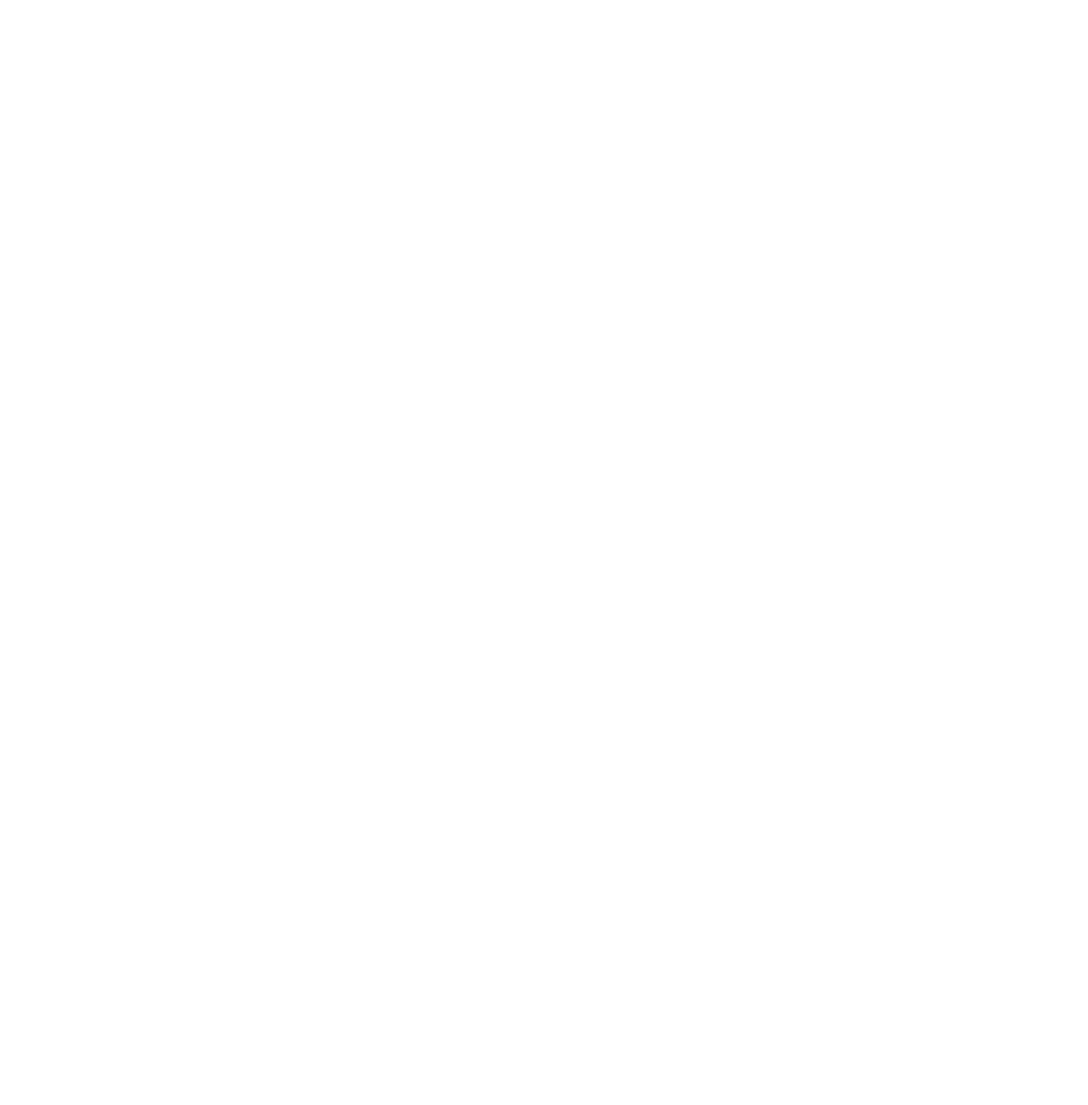
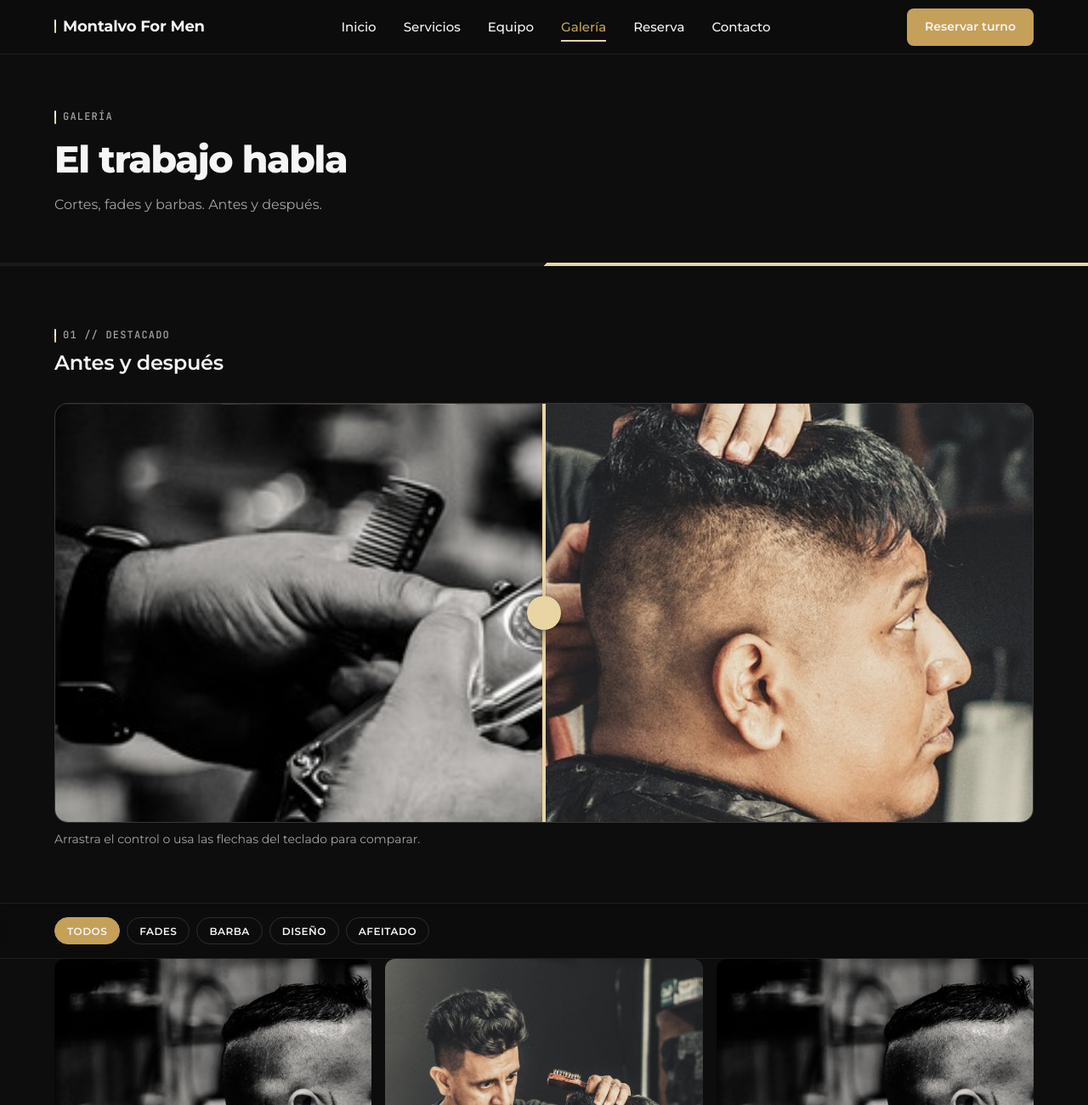
Before and after one commit to AriasYarangaIam/barbershop-website, a plain HTML site: page pages/galeria.html in a window 1280 px wide. Shown: the top 1300 px of the page at 85% size. Before the commit the page ends 800 px from the top, so only its background shows below. Drawn offline with Linux system fonts and the light colour scheme.

Commit message:
feat(galeria): maqueta masonry y comparador
Crea la pagina con hero, comparador antes/despues accesible, filtros por
estilo y 13 piezas de masonry con los recursos disponibles; anexa los
bloques CSS del comparador y de los chips (docs/MIGRATION.md B2).

Spec: odd/tasks/montalvo-migration.md, T9, S1-S3, S12, S14-S16

```diff
--- a/pages/galeria.html
+++ b/pages/galeria.html
@@ -0,0 +1,229 @@
+<!DOCTYPE html>
+<html lang="es">
+<head>
+    <meta charset="UTF-8">
+    <meta name="viewport" content="width=device-width, initial-scale=1.0">
+    <link rel="stylesheet" href="/styles/styles.css">
+    <link rel="preconnect" href="https://fonts.googleapis.com">
+    <link rel="preconnect" href="https://fonts.gstatic.com" crossorigin>
+    <link href="https://fonts.googleapis.com/css2?family=Montserrat:wght@400;500;600;700;800;900&family=JetBrains+Mono:wght@500&display=swap" rel="stylesheet">
+    <title>Galería — Montalvo For Men | Cortes, fades y barbas</title>
+    <meta name="description" content="Galería de trabajos de Montalvo For Men: fades, barbas, diseños y afeitado tradicional. Comparador antes y después y filtros por estilo.">
+    <link rel="canonical" href="https://montalvoformen.com.pe/galeria">
+    <meta property="og:title" content="Galería — Montalvo For Men">
+    <meta property="og:description" content="Cortes, fades y barbas. Antes y después.">
+    <meta property="og:image" content="https://montalvoformen.com.pe/images/hero.jpg">
+    <meta property="og:type" content="website">
+    <meta name="theme-color" content="#0D0D0D">
+</head>
+<body>
+    <a href="#main" class="skip-link">Ir a contenido principal</a>
+    <header class="topbar" role="banner">
+        <div class="topbar__inner container">
+            <a class="brand" href="/" aria-label="Montalvo For Men — inicio">
+                <span class="brand__pole" aria-hidden="true"></span>
+                <span class="brand__wordmark">Montalvo&nbsp;For&nbsp;Men</span>
+            </a>
+            <nav class="nav" aria-label="Navegación principal">
+                <ul class="nav__list">
+                    <li><a class="nav__link" href="/">Inicio</a></li>
+                    <li><a class="nav__link" href="/servicios">Servicios</a></li>
+                    <li><a class="nav__link" href="/equipo">Equipo</a></li>
+                    <li><a class="nav__link" href="/galeria" aria-current="page">Galería</a></li>
+                    <li><a class="nav__link" href="/reserva">Reserva</a></li>
+                    <li><a class="nav__link" href="/contacto">Contacto</a></li>
+                </ul>
+            </nav>
+            <a class="btn btn--primary topbar__cta" href="/reserva">Reservar turno</a>
+            <button class="nav-toggle" type="button" aria-expanded="false" aria-controls="mobile-drawer" aria-label="Abrir menú">
+                <span aria-hidden="true"></span>
+            </button>
+        </div>
+    </header>
+
+    <div id="mobile-drawer" class="mobile-drawer" role="dialog" aria-modal="true" aria-label="Menú de navegación" hidden>
+        <div class="mobile-drawer__overlay" data-drawer-close aria-hidden="true"></div>
+        <div class="mobile-drawer__panel">
+            <div class="mobile-drawer__head">
+                <span class="brand__pole" aria-hidden="true"></span>
+                <span class="mobile-drawer__title">Montalvo For Men</span>
+                <button class="mobile-drawer__close" type="button" aria-label="Cerrar menú" data-drawer-close>
+                    <span aria-hidden="true">×</span>
+                </button>
+            </div>
+            <nav aria-label="Navegación móvil">
+                <ul class="mobile-drawer__list">
+                    <li><a class="mobile-drawer__link" href="/">Inicio</a></li>
+                    <li><a class="mobile-drawer__link" href="/servicios">Servicios</a></li>
+                    <li><a class="mobile-drawer__link" href="/equipo">Equipo</a></li>
+                    <li><a class="mobile-drawer__link" href="/galeria" aria-current="page">Galería</a></li>
+                    <li><a class="mobile-drawer__link" href="/reserva">Reserva</a></li>
+                    <li><a class="mobile-drawer__link" href="/contacto">Contacto</a></li>
+                </ul>
+            </nav>
+            <a class="btn btn--accent mobile-drawer__cta" href="/reserva">Reservar turno</a>
+        </div>
+    </div>
+
+    <main id="main" class="page page--gallery">
+        <section class="page-head container" aria-labelledby="gallery-title">
+            <p class="eyebrow"><span class="eyebrow__pole" aria-hidden="true"></span>Galería</p>
+            <h1 class="page-head__title" id="gallery-title">El trabajo habla</h1>
+            <p class="page-head__lede">Cortes, fades y barbas. Antes y después.</p>
+        </section>
+
+        <hr class="barber-pole" aria-hidden="true">
+
+        <section class="before-after container" aria-labelledby="ba-title">
+            <header class="section-head">
+                <p class="eyebrow"><span class="eyebrow__pole" aria-hidden="true"></span>01 // Destacado</p>
+                <h2 id="ba-title">Antes y después</h2>
+            </header>
+            <div class="ba-slider" role="slider" tabindex="0"
+                aria-label="Comparación antes y después de un fade con acabado a navaja"
+                aria-valuemin="0" aria-valuemax="100" aria-valuenow="50">
+                <img class="ba-slider__after" src="../images/hero.jpg" alt="Resultado después del corte: fade degradado con acabado a navaja en Montalvo For Men" width="1150" height="493" loading="lazy"
+                    onerror="if(this.src!=='../images/barber-cut.jpg'){this.src='../images/barber-cut.jpg';this.alt='Resultado de corte en Montalvo For Men';}">
+                <div class="ba-slider__before" aria-hidden="true">
+                    <img src="../images/barber-cut.jpg" alt="" width="1150" height="493" loading="lazy"
+                        onerror="if(this.src!=='../images/hero.jpg'){this.src='../images/hero.jpg';}">
+                </div>
+                <span class="ba-slider__handle" aria-hidden="true"></span>
+            </div>
+            <p class="ba-slider__hint">Arrastra el control o usa las flechas del teclado para comparar.</p>
+        </section>
+
+        <div class="filters" role="toolbar" aria-label="Filtros de galería">
+            <div class="container filters__inner">
+                <button class="chip" type="button" data-filter="todos" aria-pressed="true">Todos</button>
+                <button class="chip" type="button" data-filter="fades" aria-pressed="false">Fades</button>
+                <button class="chip" type="button" data-filter="barba" aria-pressed="false">Barba</button>
+                <button class="chip" type="button" data-filter="diseno" aria-pressed="false">Diseño</button>
+                <button class="chip" type="button" data-filter="afeitado" aria-pressed="false">Afeitado</button>
+            </div>
+        </div>
+
+        <section aria-labelledby="grid-title">
+            <h2 class="visually-hidden" id="grid-title">Trabajos de Montalvo For Men</h2>
+            <ul class="masonry container" role="list">
+                <li class="masonry__item" data-category="fades">
+                    <img src="../images/barber-cut.jpg" alt="Fade medio degradado con terminación a navaja en sede Magdalena del Mar" width="400" height="500" loading="lazy"
+                        onerror="if(this.src!=='../images/barber-cut.jpg'){this.src='../images/barber-cut.jpg';}">
+                    <p class="masonry__caption"><span class="masonry__tag">Fades</span><span class="masonry__title">Low Drop · Marco</span></p>
+                </li>
+                <li class="masonry__item" data-category="barba">
+                    <img src="../images/hero.jpg" alt="Ritual de barba con toalla caliente y perfilado en sede Miraflores" width="400" height="500" loading="lazy"
+                        onerror="if(this.src!=='../images/barber-cut.jpg'){this.src='../images/barber-cut.jpg';}">
+                    <p class="masonry__caption"><span class="masonry__tag">Barba</span><span class="masonry__title">Ritual Clásico · Lucía</span></p>
+                </li>
+                <li class="masonry__item" data-category="diseno">
+                    <img src="../images/barber-cut.jpg" alt="Corte con diseño geométrico trazado a máquina en Montalvo For Men" width="400" height="500" loading="lazy"
+                        onerror="if(this.src!=='../images/barber-cut.jpg'){this.src='../images/barber-cut.jpg';}">
+                    <p class="masonry__caption"><span class="masonry__tag">Diseño</span><span class="masonry__title">Geometría · Marco</span></p>
+                </li>
+                <li class="masonry__item" data-category="afeitado">
+                    <img src="../images/hero.jpg" alt="Afeitado tradicional a navaja con toalla caliente en Montalvo For Men" width="400" height="500" loading="lazy"
+                        onerror="if(this.src!=='../images/barber-cut.jpg'){this.src='../images/barber-cut.jpg';}">
+                    <p class="masonry__caption"><span class="masonry__tag">Afeitado</span><span class="masonry__title">Navaja y Toalla · Lucía</span></p>
+                </li>
+                <li class="masonry__item" data-category="fades">
+                    <img src="../images/barber-cut.jpg" alt="Fade alto pulido con línea limpia en sede Magdalena del Mar" width="400" height="500" loading="lazy"
+                        onerror="if(this.src!=='../images/barber-cut.jpg'){this.src='../images/barber-cut.jpg';}">
+                    <p class="masonry__caption"><span class="masonry__tag">Fades</span><span class="masonry__title">High Fade · Marco</span></p>
+                </li>
+                <li class="masonry__item" data-category="barba">
+                    <img src="../images/hero.jpg" alt="Perfilado de barba executive con líneas limpias en Montalvo For Men" width="400" height="500" loading="lazy"
+                        onerror="if(this.src!=='../images/barber-cut.jpg'){this.src='../images/barber-cut.jpg';}">
+                    <p class="masonry__caption"><span class="masonry__tag">Barba</span><span class="masonry__title">Perfilado Executive · Diego</span></p>
+                </li>
+                <li class="masonry__item" data-category="diseno">
+                    <img src="../images/barber-cut.jpg" alt="Línea de diseño personalizada a máquina en Montalvo For Men" width="400" height="500" loading="lazy"
+                        onerror="if(this.src!=='../images/barber-cut.jpg'){this.src='../images/barber-cut.jpg';}">
+                    <p class="masonry__caption"><span class="masonry__tag">Diseño</span><span class="masonry__title">Línea Custom · Diego</span></p>
+                </li>
+                <li class="masonry__item" data-category="fades">
+                    <img src="../images/hero.jpg" alt="Fade con textura media y acabado natural en Montalvo For Men" width="400" height="500" loading="lazy"
+                        onerror="if(this.src!=='../images/barber-cut.jpg'){this.src='../images/barber-cut.jpg';}">
+                    <p class="masonry__caption"><span class="masonry__tag">Fades</span><span class="masonry__title">Textura Media · Diego</span></p>
+                </li>
+                <li class="masonry__item" data-category="afeitado">
+                    <img src="../images/barber-cut.jpg" alt="Afeitado de contorno con navaja y espuma en Montalvo For Men" width="400" height="500" loading="lazy"
+                        onerror="if(this.src!=='../images/barber-cut.jpg'){this.src='../images/barber-cut.jpg';}">
+                    <p class="masonry__caption"><span class="masonry__tag">Afeitado</span><span class="masonry__title">Contorno · Lucía</span></p>
+                </li>
+                <li class="masonry__item" data-category="barba">
+                    <img src="../images/hero.jpg" alt="Barba completa recortada y nutrida con aceite en Montalvo For Men" width="400" height="500" loading="lazy"
+                        onerror="if(this.src!=='../images/barber-cut.jpg'){this.src='../images/barber-cut.jpg';}">
+                    <p class="masonry__caption"><span class="masonry__tag">Barba</span><span class="masonry__title">Barba Larga · Marco</span></p>
+                </li>
+                <li class="masonry__item" data-category="diseno">
+                    <img src="../images/barber-cut.jpg" alt="Diseño de corte con línea paralela marcada en Montalvo For Men" width="400" height="500" loading="lazy"
+                        onerror="if(this.src!=='../images/barber-cut.jpg'){this.src='../images/barber-cut.jpg';}">
+                    <p class="masonry__caption"><span class="masonry__tag">Diseño</span><span class="masonry__title">Paralela · Diego</span></p>
+                </li>
+                <li class="masonry__item" data-category="fades">
+                    <img src="../images/hero.jpg" alt="Fade bajo con acabado pulido en la nuca en Montalvo For Men" width="400" height="500" loading="lazy"
+                        onerror="if(this.src!=='../images/barber-cut.jpg'){this.src='../images/barber-cut.jpg';}">
+                    <p class="masonry__caption"><span class="masonry__tag">Fades</span><span class="masonry__title">Low Fade · Marco</span></p>
+                </li>
+                <li class="masonry__item" data-category="afeitado">
+                    <img src="../images/barber-cut.jpg" alt="Afeitado completo con toallas calientes y bálsamo en Montalvo For Men" width="400" height="500" loading="lazy"
+                        onerror="if(this.src!=='../images/barber-cut.jpg'){this.src='../images/barber-cut.jpg';}">
+                    <p class="masonry__caption"><span class="masonry__tag">Afeitado</span><span class="masonry__title">Toalla Caliente · Lucía</span></p>
+                </li>
+            </ul>
+        </section>
+
+        <aside class="cta-band" aria-labelledby="gallery-cta">
+            <div class="container cta-band__inner">
+                <div>
+                    <h2 class="cta-band__title" id="gallery-cta">¿Listo para el corte?</h2>
+                    <p class="cta-band__text">Reserva tu silla en 30 segundos.</p>
+                </div>
+                <a class="btn btn--accent" href="/reserva">Reservar turno</a>
+            </div>
+        </aside>
+    </main>
+
+    <footer class="site-footer" role="contentinfo">
+        <div class="container site-footer__grid">
+            <div class="site-footer__brand">
+                <span class="brand__pole" aria-hidden="true"></span>
+                <p class="site-footer__wordmark">Montalvo&nbsp;For&nbsp;Men</p>
+                <p class="site-footer__tagline">Amenas charlas. Buenos servicios. Excelentes cortes.</p>
+                <a class="site-footer__about" href="/nosotros">Conoce la historia →</a>
+            </div>
+
+            <nav class="site-footer__nav" aria-label="Navegación secundaria">
+                <ul>
+                    <li><a href="/">Inicio</a></li>
+                    <li><a href="/servicios">Servicios</a></li>
+                    <li><a href="/equipo">Equipo</a></li>
+                    <li><a href="/galeria">Galería</a></li>
+                    <li><a href="/reserva">Reserva</a></li>
+                    <li><a href="/contacto">Contacto</a></li>
+                    <li><a href="/nosotros">Nosotros</a></li>
+                    <li><a href="/login">Ingresar</a></li>
+                </ul>
+            </nav>
+
+            <address class="site-footer__contact">
+                <p>Av. Javier Prado Oeste 583, Magdalena del Mar, Lima</p>
+                <p><a href="tel:+5114614464">+51 1 461 4464</a></p>
+                <p class="site-footer__hours">Lun–Vie 08:30–21:30 · Sáb 09:00–21:30 · Dom 10:00–20:00</p>
+            </address>
+        </div>
+
+        <div class="site-footer__legal container">
+            <small>&copy; 2026 Montalvo For Men · Grupo Montalvo</small>
+            <ul>
+                <li><a href="#">Política de privacidad</a></li>
+                <li><a href="#">Términos</a></li>
+            </ul>
+        </div>
+    </footer>
+
+    <script src="/scripts/main.js"></script>
+    <script src="/scripts/galeria.js"></script>
+</body>
+</html>
--- a/styles/styles.css
+++ b/styles/styles.css
@@ -1061,8 +1061,121 @@ ul, ol {
    ========================================================================== */
 
 /* --- Before/After Slider --- */
+.before-after {
+    padding-block: var(--section-gap);
+}
+
+.ba-slider {
+    --pos: 50%;
+    position: relative;
+    aspect-ratio: 4 / 5;
+    overflow: hidden;
+    border: 1px solid var(--border);
+    border-radius: var(--r-media);
+    background-color: var(--surface-subtle);
+    cursor: ew-resize;
+    touch-action: pan-y;
+}
+
+@media (min-width: 768px) {
+    .ba-slider {
+        aspect-ratio: 21 / 9;
+    }
+}
+
+.ba-slider img {
+    position: absolute;
+    inset: 0;
+    width: 100%;
+    height: 100%;
+    object-fit: cover;
+}
+
+.ba-slider__before {
+    position: absolute;
+    inset: 0;
+    clip-path: inset(0 calc(100% - var(--pos, 50%)) 0 0);
+}
+
+.ba-slider__handle {
+    position: absolute;
+    top: 0;
+    bottom: 0;
+    left: var(--pos, 50%);
+    width: 4px;
+    margin-left: -2px;
+    background-color: var(--accent);
+    box-shadow: var(--shadow-1);
+}
+
+.ba-slider__handle::after {
+    content: "";
+    position: absolute;
+    top: 50%;
+    left: 50%;
+    width: 40px;
+    height: 40px;
+    transform: translate(-50%, -50%);
+    border-radius: 50%;
+    background-color: var(--accent);
+    box-shadow: var(--shadow-2);
+}
+
+.ba-slider__hint {
+    margin-top: var(--sp-sm);
+    color: var(--text-secondary);
+    font-size: var(--fs-small);
+}
 
 /* --- Filtros Sticky --- */
+.filters {
+    position: sticky;
+    top: var(--header-h);
+    z-index: var(--z-sticky);
+    padding-block: var(--sp-md);
+    background-color: rgba(13, 13, 13, 0.92);
+    -webkit-backdrop-filter: blur(8px);
+    backdrop-filter: blur(8px);
+    border-block: 1px solid var(--border);
+}
+
+.filters__inner {
+    display: flex;
+    flex-wrap: wrap;
+    gap: var(--sp-sm);
+}
+
+.chip {
+    display: inline-flex;
+    align-items: center;
+    height: 32px;
+    padding: 0 14px;
+    border: 1px solid var(--border-strong);
+    border-radius: var(--r-pill);
+    background-color: transparent;
+    color: var(--text-primary);
+    font-family: var(--font-body);
+    font-size: var(--fs-label);
+    font-weight: 600;
+    letter-spacing: 0.04em;
+    text-transform: uppercase;
+    cursor: pointer;
+    transition: background-color var(--dur-base) var(--ease-out), color var(--dur-base) var(--ease-out), border-color var(--dur-base) var(--ease-out);
+}
+
+.chip:hover {
+    background-color: var(--surface-subtle);
+}
+
+.chip[aria-pressed="true"] {
+    background-color: var(--primary);
+    border-color: var(--primary);
+    color: var(--text-on-primary);
+}
+
+.masonry__item[hidden] {
+    display: none;
+}
 
 /* --- Masonry Grid --- */
 .masonry {
```
